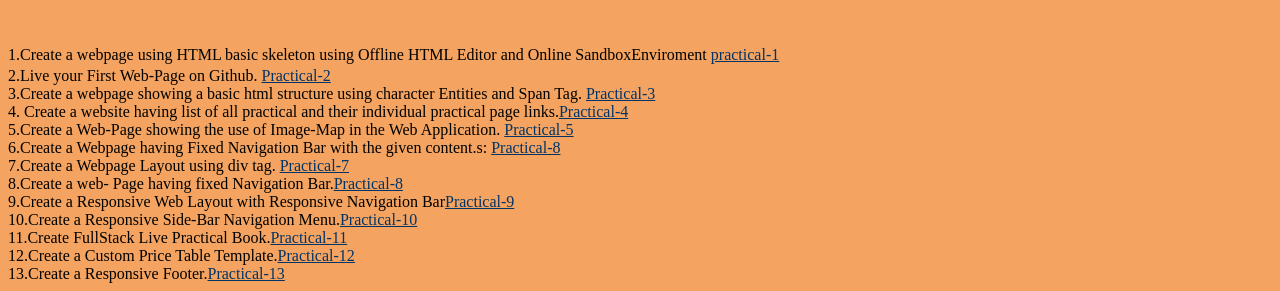
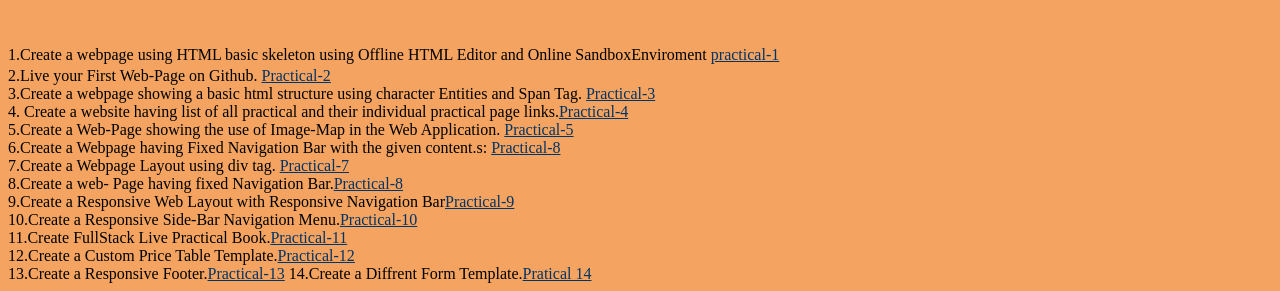
Before and after one commit to harshitjaiswal2307/fullstack, a plain HTML site: page index.html in a window 1280 px wide. Shown: the part 595-886 px from the top of the page. Drawn offline with Linux system fonts and the light colour scheme.

Commit message:
Update index.html

```diff
--- a/index.html
+++ b/index.html
@@ -43,5 +43,6 @@
         11.Create FullStack Live Practical Book.<a href="https://harshitjaiswal2307.github.io/fullstack/assignment11.html" target="_blank">Practical-11</a><br>
         12.Create a Custom Price Table Template.<a href="https://harshitjaiswal2307.github.io/fullstack/assignment12.html" target="_blank">Practical-12</a><br>
         13.Create a Responsive Footer.<a href="https://harshitjaiswal2307.github.io/fullstack/assignment13.html" target="_blank">Practical-13</a>
+        14.Create a Diffrent Form Template.<a href="https://harshitjaiswal2307.github.io/fullstack/assignment14.html" traget="_blank">Pratical 14</a>
     </body>
 </html>
```
